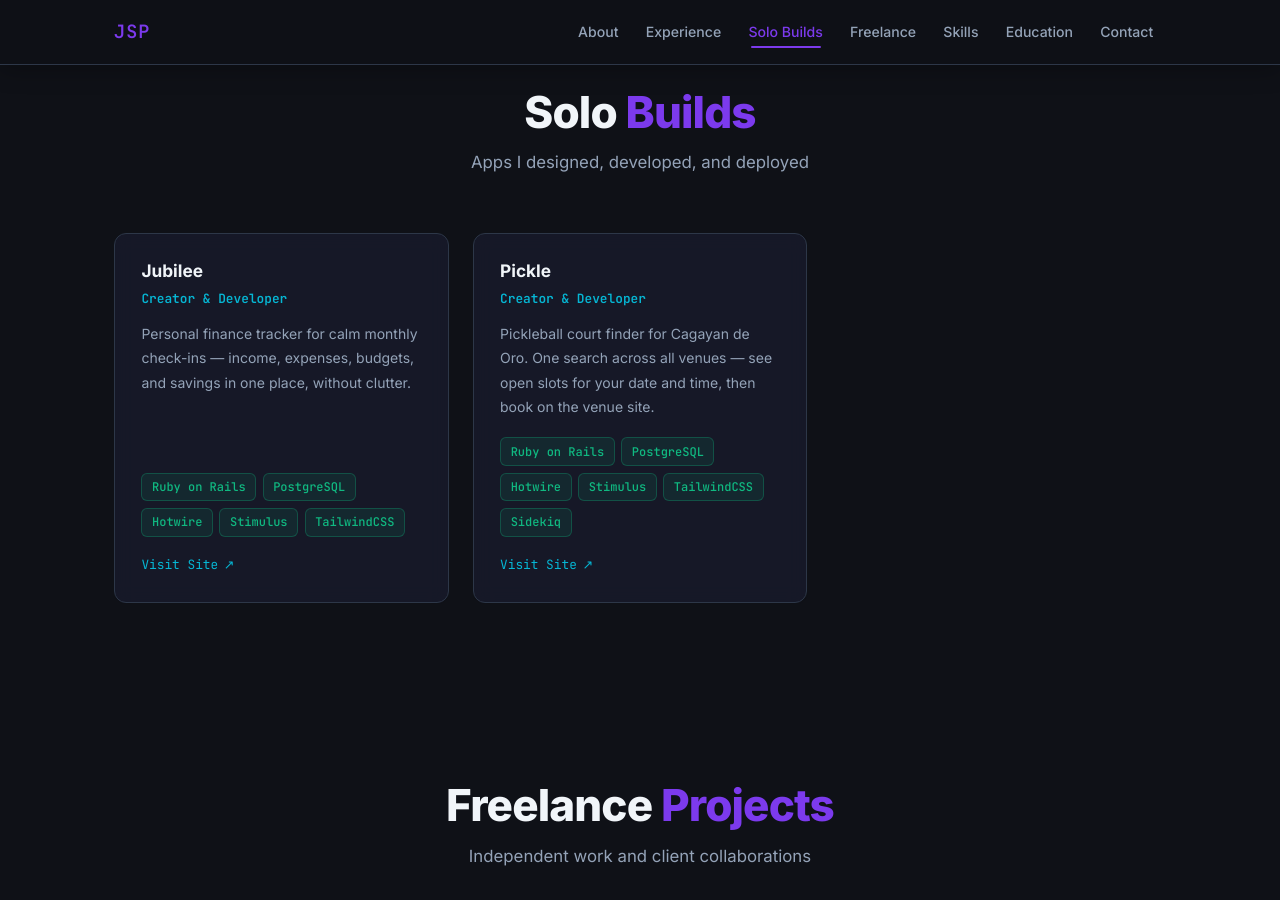
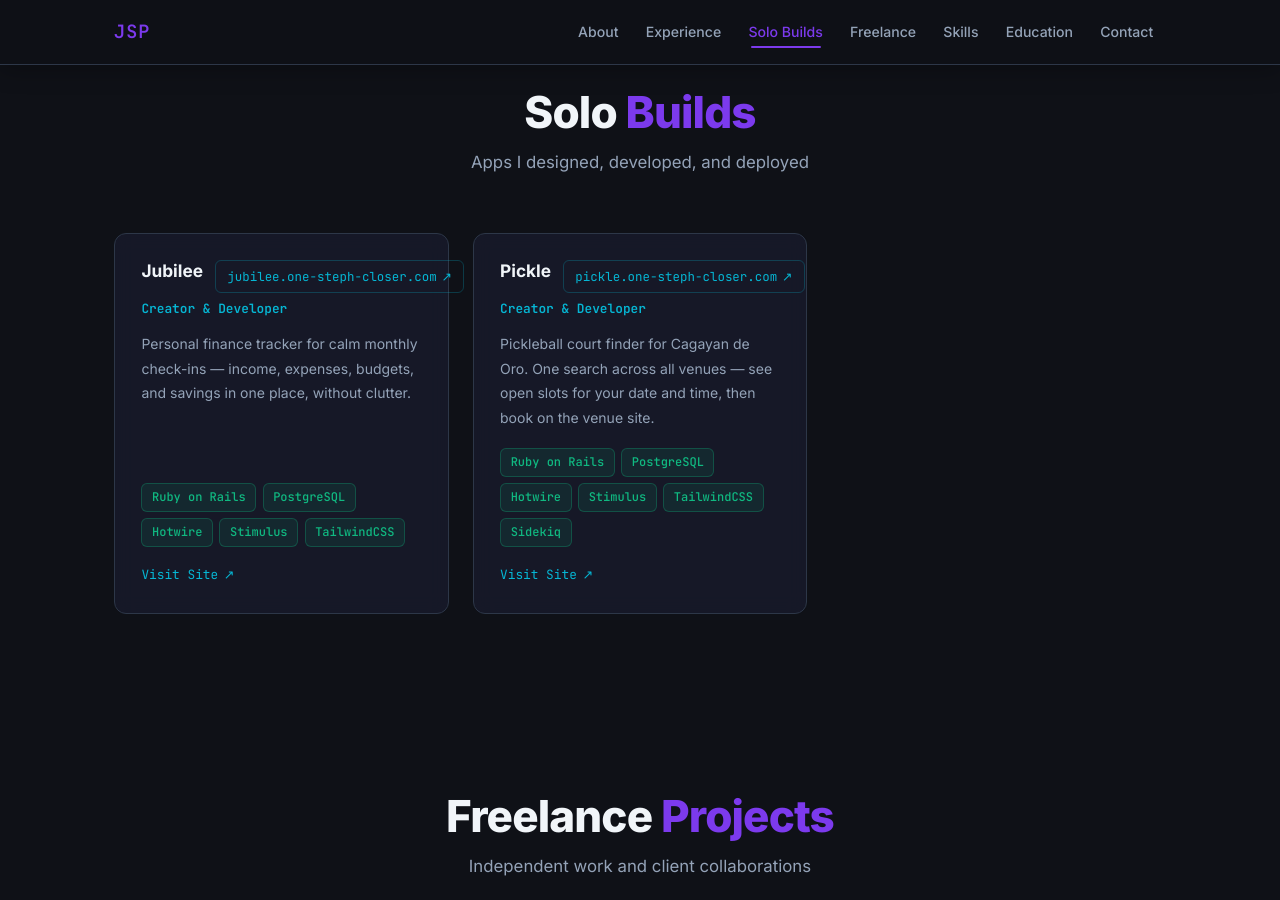
Before and after one commit to jspenya/porfolyou, a Jekyll site: the page built from index.html, in a window 1280 px wide and 900 px high, scrolled down 3942 px. Built offline with Jekyll 4.4.1, drawn with Linux system fonts in a browser that asks for light colours.

Commit message:
add links to solos

```diff
--- a/_data/solo_builds.yml
+++ b/_data/solo_builds.yml
@@ -1,6 +1,7 @@
 - name: Jubilee
   role: Creator & Developer
   url: https://jubilee.one-steph-closer.com/
+  url_label: jubilee.one-steph-closer.com
   description: >-
     Personal finance tracker for calm monthly check-ins — income, expenses, budgets,
     and savings in one place, without clutter.
@@ -14,6 +15,7 @@
 - name: Pickle
   role: Creator & Developer
   url: https://pickle.one-steph-closer.com/
+  url_label: pickle.one-steph-closer.com
   description: >-
     Pickleball court finder for Cagayan de Oro. One search across all venues — see open
     slots for your date and time, then book on the venue site.
--- a/_includes/solo_builds.html
+++ b/_includes/solo_builds.html
@@ -7,7 +7,13 @@
     <div class="cards-grid" role="list">
       {% for project in site.data.solo_builds %}
       <article class="project-card fade-in" role="listitem">
-        <h3 class="project-card__name">{{ project.name }}</h3>
+        <div class="project-card__header">
+          <h3 class="project-card__name">{{ project.name }}</h3>
+          <a href="{{ project.url }}" class="timeline__link" target="_blank" rel="noopener noreferrer" aria-label="Visit {{ project.name }}">
+            <span>{{ project.url_label }}</span>
+            <span aria-hidden="true">↗</span>
+          </a>
+        </div>
         <p class="project-card__role">{{ project.role }}</p>
         <p class="project-card__description">{{ project.description }}</p>
         <div class="project-card__tech" aria-label="Technologies">
--- a/assets/css/style.scss
+++ b/assets/css/style.scss
@@ -724,10 +724,6 @@ a {
   background: var(--c-bg);
 }
 
-.solo-builds .project-card__name {
-  margin-bottom: 0.35rem;
-}
-
 .cards-grid {
   display: grid;
   grid-template-columns: repeat(auto-fill, minmax(310px, 1fr));
```
